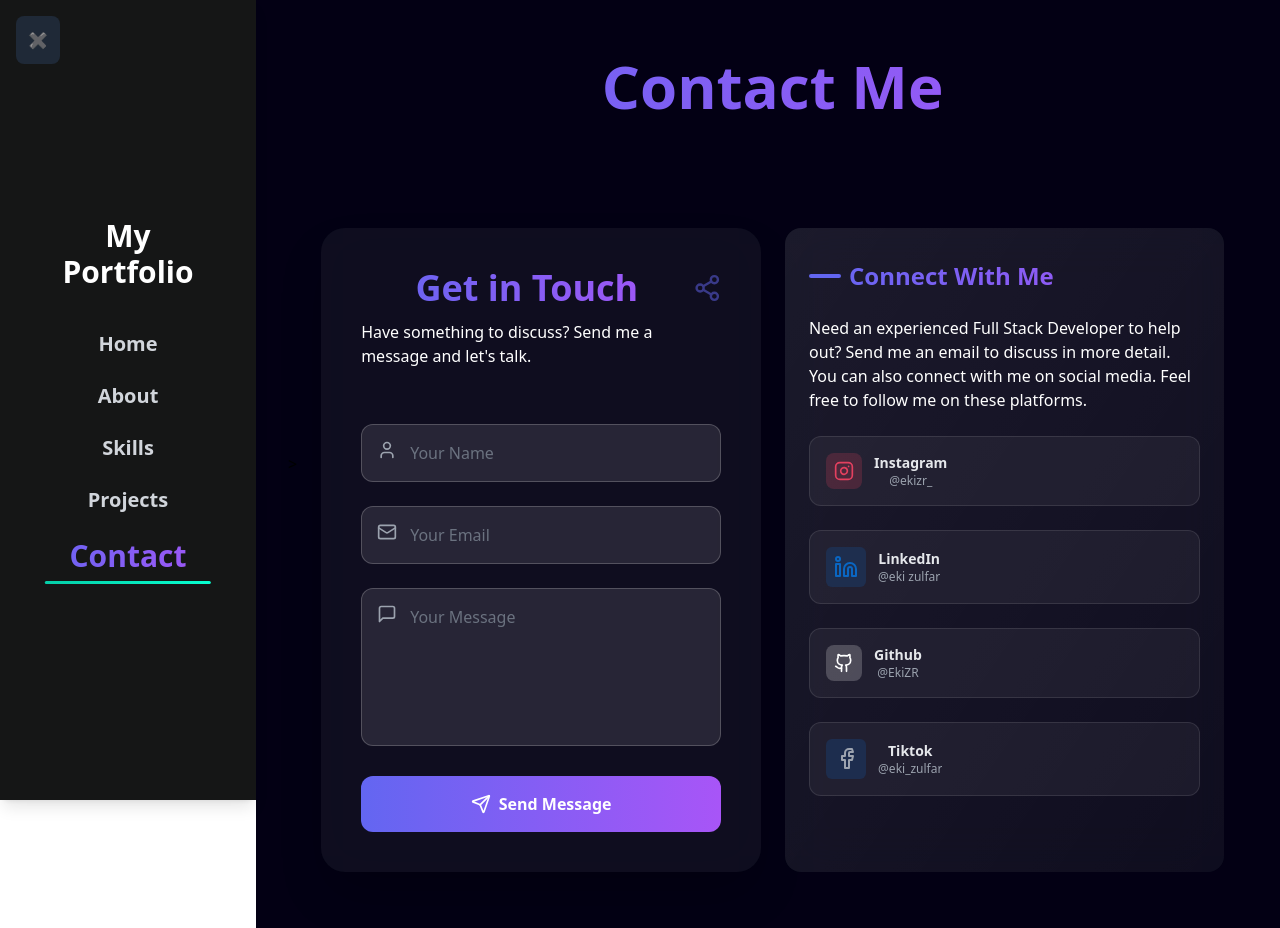
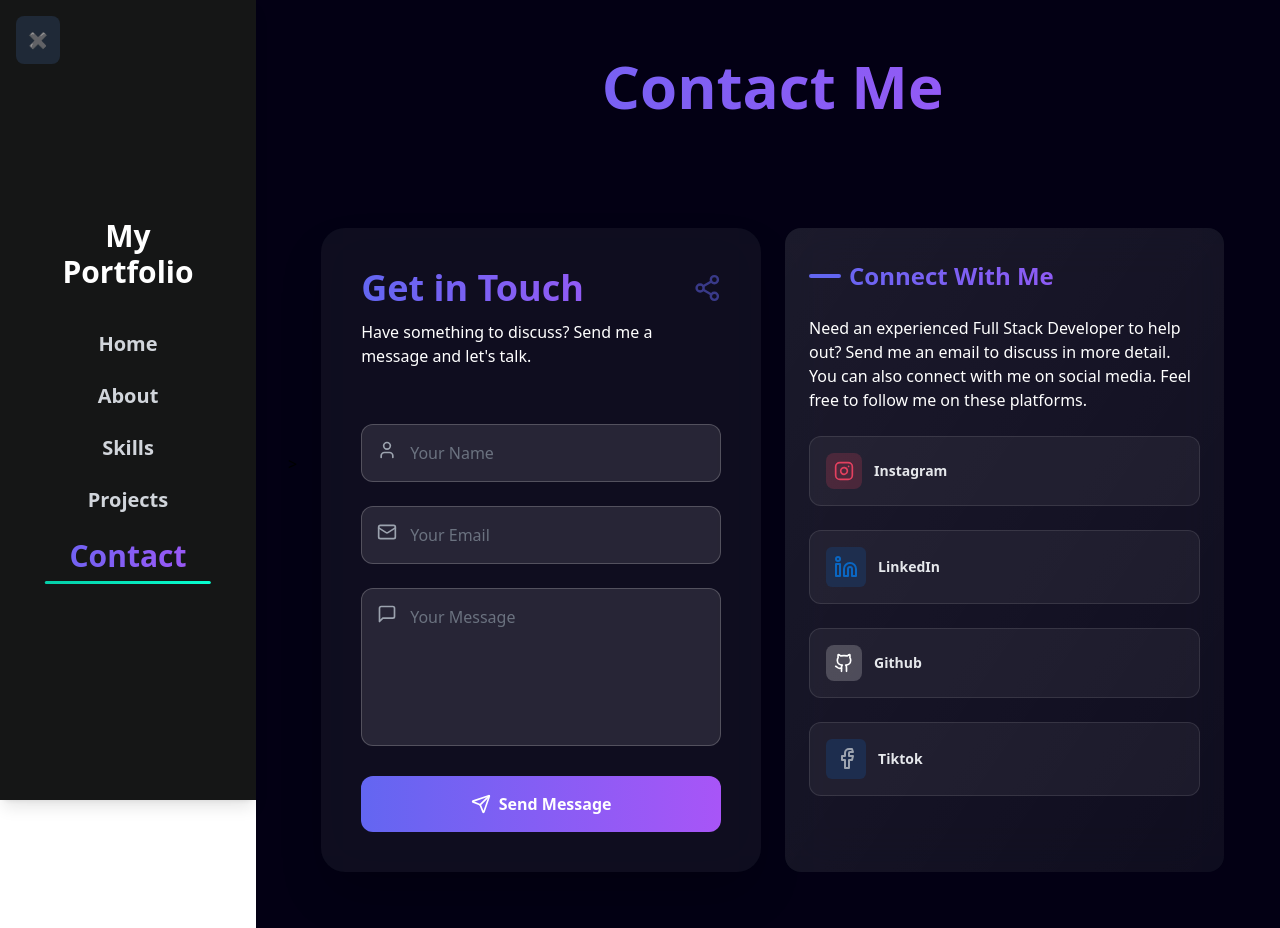
Before and after one commit to Marlon-03/Personal-Portfolio, a Vue app: page /contact in a window 1280 px wide. Built offline with nearby package versions, Linux system fonts and the light colour scheme.

Commit message:
update contact

```diff
--- a/src/views/About.vue
+++ b/src/views/About.vue
@@ -53,9 +53,6 @@
 
             <div class="w-full md:w-3/5 max-w-full">
               <div class="flex items-center flex-wrap mb-4">
-                <svg xmlns="http://www.w3.org/2000/svg" class="h-6 w-6 text-[#6366f1] mr-2 shrink-0" width="24" height="24" viewBox="0 0 24 24">
-                  <path fill="currentColor" d="m5.825 21l1.625-7.025L2 9.25l7.2-.625L12 2l2.8 6.625l7.2.625l-5.45 4.725L18.175 21L12 17.275z" />
-                </svg>
                 <h3 class="text-xl font-bold text-white">
                   IFormatLogicITSolutions
                   <span class="block sm:inline"> (Full Stack Developer)</span>
@@ -81,9 +78,6 @@
               </ul>
 
               <div class="flex items-center mt-10 mb-4">
-                <svg xmlns="http://www.w3.org/2000/svg" class="h-6 w-6 text-[#6366f1] mr-2" width="24" height="24" viewBox="0 0 24 24">
-                  <path fill="currentColor" d="m5.825 21l1.625-7.025L2 9.25l7.2-.625L12 2l2.8 6.625l7.2.625l-5.45 4.725L18.175 21L12 17.275z" />
-                </svg>
                 <h3 class="text-xl font-bold text-white">Freelance (Full Stack Developer)</h3>
               </div>
 
--- a/src/views/Contact.vue
+++ b/src/views/Contact.vue
@@ -9,14 +9,12 @@
         <div data-aos="fade-right" data-aos-duration="1200" class="w-full md:w-1/2 bg-white/5 backdrop-blur-xl rounded-3xl shadow-2xl p-5 py-10 sm:p-10 transform transition-all duration-300 hover:shadow-[#6366f1]/10 aos-init aos-animate">
             <div class="flex justify-between items-start mb-8">
                   <div>
-                        <h2 class="text-4xl font-bold mb-3 text-transparent bg-clip-text bg-gradient-to-r from-[#6366f1] to-[#a855f7]">Get in Touch</h2>
+                        <h2 class="text-4xl text-start font-bold mb-3 text-transparent bg-clip-text bg-gradient-to-r from-[#6366f1] to-[#a855f7]">Get in Touch</h2>
                         <p class="text-white mb-6 text-start font-medium">Have something to discuss? Send me a message and let's talk.</p>
                   </div>
                   <svg xmlns="http://www.w3.org/2000/svg" width="24" height="24" viewBox="0 0 24 24" fill="none" stroke="currentColor" stroke-width="2" stroke-linecap="round" stroke-linejoin="round" class="lucide lucide-share2 w-10 h-10 text-[#6366f1] opacity-50"><circle cx="18" cy="5" r="3"></circle><circle cx="6" cy="12" r="3"></circle><circle cx="18" cy="19" r="3"></circle><line x1="8.59" x2="15.42" y1="13.51" y2="17.49"></line><line x1="15.41" x2="8.59" y1="6.51" y2="10.49"></line></svg>
             </div>
-            <form action="https://formsubmit.co/ekizulfarrachman@gmail.com" method="POST" class="space-y-6">
-                  <input type="hidden" name="_template" value="table">
-                  <input type="hidden" name="_captcha" value="false">
+            <form action="https://formspree.io/f/mrgnkqee" method="POST" class="space-y-6">
                   <div data-aos="fade-up" data-aos-delay="100" class="relative group aos-init aos-animate">
                         <svg xmlns="http://www.w3.org/2000/svg" width="24" height="24" viewBox="0 0 24 24" fill="none" stroke="currentColor" stroke-width="2" stroke-linecap="round" stroke-linejoin="round" class="lucide lucide-user absolute left-4 top-4 w-5 h-5 text-gray-400 group-focus-within:text-[#6366f1] transition-colors"><path d="M19 21v-2a4 4 0 0 0-4-4H9a4 4 0 0 0-4 4v2"></path><circle cx="12" cy="7" r="4"></circle></svg>
                         <input type="text" name="name" placeholder="Your Name" class="w-full p-4 pl-12 bg-white/10 rounded-xl border border-white/20 placeholder-gray-500 text-white focus:outline-none focus:ring-2 focus:ring-[#6366f1]/30 transition-all duration-300 hover:border-[#6366f1]/30 disabled:opacity-50" required="" value="">
@@ -54,7 +52,7 @@
                                     </div>
                                     <div class="flex flex-col min-w-0">
                                           <span class="text-sm font-bold text-gray-200 group-hover:text-white transition-colors duration-300">Instagram</span>
-                                          <span class="text-xs text-gray-400 truncate group-hover:text-gray-300 transition-colors duration-300">@ekizr_</span>
+
                                     </div>
                                           <svg xmlns="http://www.w3.org/2000/svg" width="24" height="24" viewBox="0 0 24 24" fill="none" stroke="currentColor" stroke-width="2" stroke-linecap="round" stroke-linejoin="round" class="lucide lucide-external-link w-4 h-4 text-gray-500 group-hover:text-white ml-auto opacity-0 group-hover:opacity-100 transition-all duration-300 transform group-hover:translate-x-0 -translate-x-2"><path d="M15 3h6v6"></path><path d="M10 14 21 3"></path><path d="M18 13v6a2 2 0 0 1-2 2H5a2 2 0 0 1-2-2V8a2 2 0 0 1 2-2h6"></path></svg>
                                     <div class="absolute inset-0 opacity-0 group-hover:opacity-100 pointer-events-none overflow-hidden">
@@ -73,7 +71,7 @@
                                     </div>
                                     <div class="flex flex-col min-w-0">
                                           <span class="text-sm font-bold text-gray-200 group-hover:text-white transition-colors duration-300">LinkedIn</span>
-                                          <span class="text-xs text-gray-400 truncate group-hover:text-gray-300 transition-colors duration-300">@eki zulfar</span>
+
                                     </div>
                                           <svg xmlns="http://www.w3.org/2000/svg" width="24" height="24" viewBox="0 0 24 24" fill="none" stroke="currentColor" stroke-width="2" stroke-linecap="round" stroke-linejoin="round" class="lucide lucide-external-link w-4 h-4 text-gray-500 group-hover:text-white ml-auto opacity-0 group-hover:opacity-100 transition-all duration-300 transform group-hover:translate-x-0 -translate-x-2"><path d="M15 3h6v6"></path><path d="M10 14 21 3"></path><path d="M18 13v6a2 2 0 0 1-2 2H5a2 2 0 0 1-2-2V8a2 2 0 0 1 2-2h6"></path></svg>
                                     <div class="absolute inset-0 opacity-0 group-hover:opacity-100 pointer-events-none overflow-hidden">
@@ -93,7 +91,7 @@
                                     </div>
                                     <div class="flex flex-col min-w-0">
                                           <span class="text-sm font-bold text-gray-200 group-hover:text-white transition-colors duration-300">Github</span>
-                                          <span class="text-xs text-gray-400 truncate group-hover:text-gray-300 transition-colors duration-300">@EkiZR</span>
+
                                     </div>
                                           <svg xmlns="http://www.w3.org/2000/svg" width="24" height="24" viewBox="0 0 24 24" fill="none" stroke="currentColor" stroke-width="2" stroke-linecap="round" stroke-linejoin="round" class="lucide lucide-external-link w-4 h-4 text-gray-500 group-hover:text-white ml-auto opacity-0 group-hover:opacity-100 transition-all duration-300 transform group-hover:translate-x-0 -translate-x-2"><path d="M15 3h6v6"></path><path d="M10 14 21 3"></path><path d="M18 13v6a2 2 0 0 1-2 2H5a2 2 0 0 1-2-2V8a2 2 0 0 1 2-2h6"></path></svg>
                                     <div class="absolute inset-0 opacity-0 group-hover:opacity-100 pointer-events-none overflow-hidden">
@@ -112,7 +110,7 @@
                                     </div>
                                     <div class="flex flex-col min-w-0">
                                           <span class="text-sm font-bold text-gray-200 group-hover:text-white transition-colors duration-300">Tiktok</span>
-                                          <span class="text-xs text-gray-400 truncate group-hover:text-gray-300 transition-colors duration-300">@eki_zulfar</span>
+
                                     </div>
                                           <svg xmlns="http://www.w3.org/2000/svg" width="24" height="24" viewBox="0 0 24 24" fill="none" stroke="currentColor" stroke-width="2" stroke-linecap="round" stroke-linejoin="round" class="lucide lucide-external-link w-4 h-4 text-gray-500 group-hover:text-white ml-auto opacity-0 group-hover:opacity-100 transition-all duration-300 transform group-hover:translate-x-0 -translate-x-2"><path d="M15 3h6v6"></path><path d="M10 14 21 3"></path><path d="M18 13v6a2 2 0 0 1-2 2H5a2 2 0 0 1-2-2V8a2 2 0 0 1 2-2h6"></path></svg>
                                     <div class="absolute inset-0 opacity-0 group-hover:opacity-100 pointer-events-none overflow-hidden">
```
